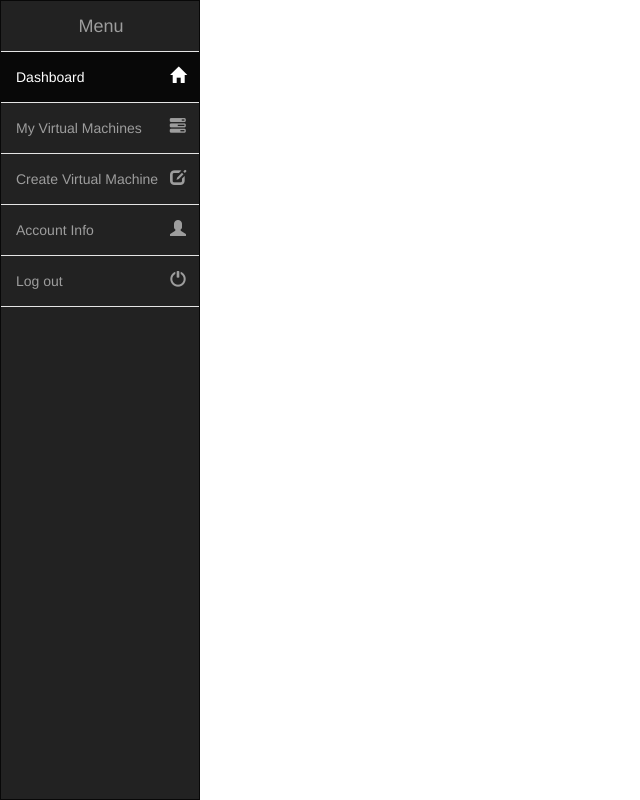
After one commit to elyst/Project-Virt, a Django app: page /dashboard/ in a window 1440 px wide. The commit adds this page. Shown: the whole page, without its empty margins (0-640 px from the left). Run offline with Django 3.2, Linux system fonts and the light colour scheme; a user stored in the database is signed in; some libraries are stand-ins or nearby versions.

Commit message:
Dashboard app with working login and navbar template

```diff
--- /dev/null
+++ b/Website/Dashboard/static/dashboard.css
@@ -0,0 +1,151 @@
+body,html{
+    height: 100%;
+}
+
+/* remove outer padding */
+.main .row{
+    padding: 0px;
+    margin: 0px;
+}
+
+/*Remove rounded coners*/
+
+nav.sidebar.navbar {
+    border-radius: 0px;
+}
+
+nav.sidebar, .main{
+    -webkit-transition: margin 200ms ease-out;
+    -moz-transition: margin 200ms ease-out;
+    -o-transition: margin 200ms ease-out;
+    transition: margin 200ms ease-out;
+}
+
+/* Add gap to nav and right windows.*/
+.main{
+    padding: 10px 10px 0 10px;
+}
+
+/* .....NavBar: Icon only with coloring/layout.....*/
+
+/*small/medium side display*/
+@media (min-width: 768px) {
+
+    /*Allow main to be next to Nav*/
+    .main{
+        position: absolute;
+        width: calc(100% - 40px); /*keeps 100% minus nav size*/
+        margin-left: 40px;
+        float: right;
+    }
+
+    /*lets nav bar to be showed on mouseover*/
+    nav.sidebar:hover + .main{
+        margin-left: 200px;
+    }
+
+    /*Center Brand*/
+    nav.sidebar.navbar.sidebar>.container .navbar-brand, .navbar>.container-fluid .navbar-brand {
+        margin-left: 0px;
+    }
+    /*Center Brand*/
+    nav.sidebar .navbar-brand, nav.sidebar .navbar-header{
+        text-align: center;
+        width: 100%;
+        margin-left: 0px;
+    }
+
+    /*Center Icons*/
+    nav.sidebar a{
+        padding-right: 13px;
+    }
+
+    /*adds border top to first nav box */
+    nav.sidebar .navbar-nav > li:first-child{
+        border-top: 1px #e5e5e5 solid;
+    }
+
+    /*adds border to bottom nav boxes*/
+    nav.sidebar .navbar-nav > li{
+        border-bottom: 1px #e5e5e5 solid;
+    }
+
+    /* Colors/style dropdown box*/
+    nav.sidebar .navbar-nav .open .dropdown-menu {
+        position: static;
+        float: none;
+        width: auto;
+        margin-top: 0;
+        background-color: transparent;
+        border: 0;
+        -webkit-box-shadow: none;
+        box-shadow: none;
+    }
+
+    /*allows nav box to use 100% width*/
+    nav.sidebar .navbar-collapse, nav.sidebar .container-fluid{
+        padding: 0 0px 0 0px;
+    }
+
+    /*colors dropdown box text */
+    .navbar-inverse .navbar-nav .open .dropdown-menu>li>a {
+        color: #777;
+    }
+
+    /*gives sidebar width/height*/
+    nav.sidebar{
+        width: 200px;
+        height: 100%;
+        margin-left: -160px;
+        float: left;
+        z-index: 8000;
+        margin-bottom: 0px;
+    }
+
+    /*give sidebar 100% width;*/
+    nav.sidebar li {
+        width: 100%;
+    }
+
+    /* Move nav to full on mouse over*/
+    nav.sidebar:hover{
+        margin-left: 0px;
+    }
+    /*for hiden things when navbar hidden*/
+    .forAnimate{
+        opacity: 0;
+    }
+}
+
+/* .....NavBar: Fully showing nav bar..... */
+
+@media (min-width: 1330px) {
+
+    /*Allow main to be next to Nav*/
+    .main{
+        width: calc(100% - 200px); /*keeps 100% minus nav size*/
+        margin-left: 200px;
+    }
+
+    /*Show all nav*/
+    nav.sidebar{
+        margin-left: 0px;
+        float: left;
+    }
+    /*Show hidden items on nav*/
+    nav.sidebar .forAnimate{
+        opacity: 1;
+    }
+}
+
+nav.sidebar .navbar-nav .open .dropdown-menu>li>a:hover, nav.sidebar .navbar-nav .open .dropdown-menu>li>a:focus {
+    color: #CCC;
+    background-color: transparent;
+}
+
+nav:hover .forAnimate{
+    opacity: 1;
+}
+section{
+    padding-left: 15px;
+}
--- /dev/null
+++ b/Website/Dashboard/templates/home/dashboard.html
@@ -0,0 +1,78 @@
+{% extends 'base.html' %} {% block content %} {% load bootstrap3 %} {% load static %} {% bootstrap_css %}
+<link rel="stylesheet" type="text/css" href="{% static 'dashboard.css' %}">
+<nav class="navbar navbar-inverse sidebar" role="navigation">
+    <div class="container-fluid">
+        <div class="navbar-header">
+            <button type="button" class="navbar-toggle" data-toggle="collapse" data-target="#bs-sidebar-navbar-collapse-1">
+                <span class="sr-only">Toggle navigation</span>
+                <span class="icon-bar"></span>
+                <span class="icon-bar"></span>
+                <span class="icon-bar"></span>
+            </button>
+            <a class="navbar-brand" href="#">Menu</a>
+        </div>
+        <!-- Collect the nav links, forms, and other content for toggling -->
+        <div class="collapse navbar-collapse" id="bs-sidebar-navbar-collapse-1">
+            <ul class="nav navbar-nav">
+                <li class="active">
+                    <a href="#">Dashboard
+                        <span style="font-size:16px;" class="pull-right hidden-xs showopacity glyphicon glyphicon-home"></span>
+                    </a>
+                </li>
+                <li>
+                    <a href="#">My Virtual Machines
+                        <span style="font-size:16px;" class="pull-right hidden-xs showopacity glyphicon glyphicon-tasks"></span>
+                    </a>
+                </li>
+                <li>
+                    <a href="#">Create Virtual Machine
+                        <span style="font-size:16px;" class="pull-right hidden-xs showopacity glyphicon glyphicon-edit"></span>
+                    </a>
+                </li>
+                <li>
+                    <a href="#">Account Info
+                        <span style="font-size:16px;" class="pull-right hidden-xs showopacity glyphicon glyphicon-user"></span>
+                    </a>
+                </li>
+                <li>
+                    <a href="/logout">Log out
+                        <span style="font-size:16px;" class="pull-right hidden-xs showopacity glyphicon glyphicon-off"></span>
+                    </a>
+                </li>
+
+            </ul>
+        </div>
+    </div>
+</nav>
+<div class="main">
+
+</div>
+
+<script>
+    function htmlbodyHeightUpdate() {
+        var height3 = $(window).height()
+        var height1 = $('.nav').height() + 50
+        height2 = $('.main').height()
+        if (height2 > height3) {
+            $('html').height(Math.max(height1, height3, height2) + 10);
+            $('body').height(Math.max(height1, height3, height2) + 10);
+        }
+        else {
+            $('html').height(Math.max(height1, height3, height2));
+            $('body').height(Math.max(height1, height3, height2));
+        }
+
+    }
+    $(document).ready(function () {
+        htmlbodyHeightUpdate()
+        $(window).resize(function () {
+            htmlbodyHeightUpdate()
+        });
+        $(window).scroll(function () {
+            height2 = $('.main').height()
+            htmlbodyHeightUpdate()
+        });
+    });
+</script>
+
+{% endblock %}
--- /dev/null
+++ b/Website/Dashboard/urls.py
@@ -0,0 +1,7 @@
+from django.conf.urls import url
+
+from . import views
+
+urlpatterns = [
+    url(r'^$', views.index)
+]
--- a/Website/Dashboard/views.py
+++ b/Website/Dashboard/views.py
@@ -1,3 +1,8 @@
-from django.shortcuts import render
+from django.shortcuts import render, HttpResponse, redirect
 
 # Create your views here.
+def index(request):
+    if request.user.is_authenticated():
+        return render(request, 'home/dashboard.html')
+    else:
+        return redirect('/login')
--- a/Website/Login/views.py
+++ b/Website/Login/views.py
@@ -9,7 +9,7 @@ from Login.forms import SignUpForm
 
 def signUpRequest(request):
     if request.user.is_authenticated():
-        return redirect('home')
+        return redirect('/dashboard')
     if request.method == 'POST':
         form = SignUpForm(request.POST)
         if form.is_valid():
@@ -32,6 +32,6 @@ def signUpRequest(request):
 
 def custom_login(request, message=None):
     if request.user.is_authenticated():
-        return redirect('home')
+        return redirect('/dashboard')
     else:
         return login(request)
--- a/Website/Website/templates/base.html
+++ b/Website/Website/templates/base.html
@@ -1,11 +1,14 @@
 <!DOCTYPE html>
       <html>
           <head>
+                {% load static %}
+
                 <meta name="viewport" content="width=device-width, initial-scale=1, maximum-scale=1">
+                <meta content="yes" name="apple-mobile-web-app-capable">
+                <meta content="IE=edge,chrome=1" http-equiv="X-UA-Compatible">
                 <meta charset="UTF-8">
 
                 <link href='https://fonts.googleapis.com/css?family=Open+Sans+Condensed:300' rel='stylesheet' type='text/css'>
-                <link rel="stylesheet" href="https://maxcdn.bootstrapcdn.com/bootstrap/4.0.0-beta/css/bootstrap.min.css" integrity="sha384-/Y6pD6FV/Vv2HJnA6t+vslU6fwYXjCFtcEpHbNJ0lyAFsXTsjBbfaDjzALeQsN6M" crossorigin="anonymous">
 
                 <script src="https://code.jquery.com/jquery-3.2.1.slim.min.js" integrity="sha384-KJ3o2DKtIkvYIK3UENzmM7KCkRr/rE9/Qpg6aAZGJwFDMVNA/GpGFF93hXpG5KkN" crossorigin="anonymous"></script>
                 <script src="https://cdnjs.cloudflare.com/ajax/libs/popper.js/1.11.0/umd/popper.min.js" integrity="sha384-b/U6ypiBEHpOf/4+1nzFpr53nxSS+GLCkfwBdFNTxtclqqenISfwAzpKaMNFNmj4" crossorigin="anonymous"></script>
```
Also changed, not shown: Website/Website/settings.py (+7 -0 lines), Website/db.sqlite3.
